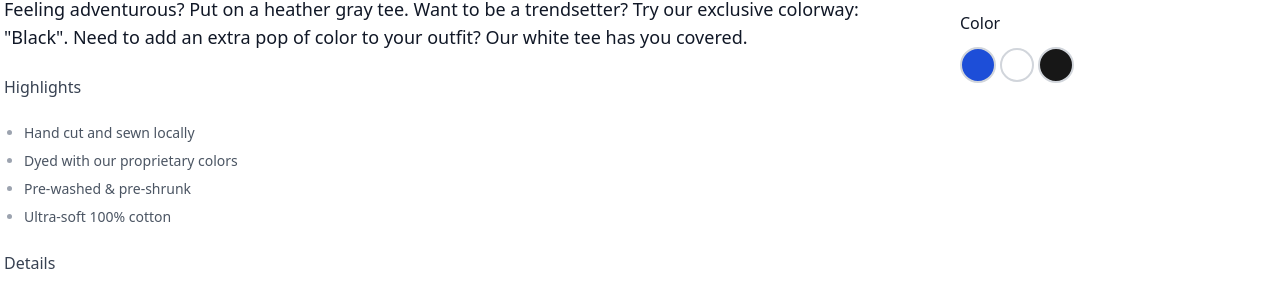
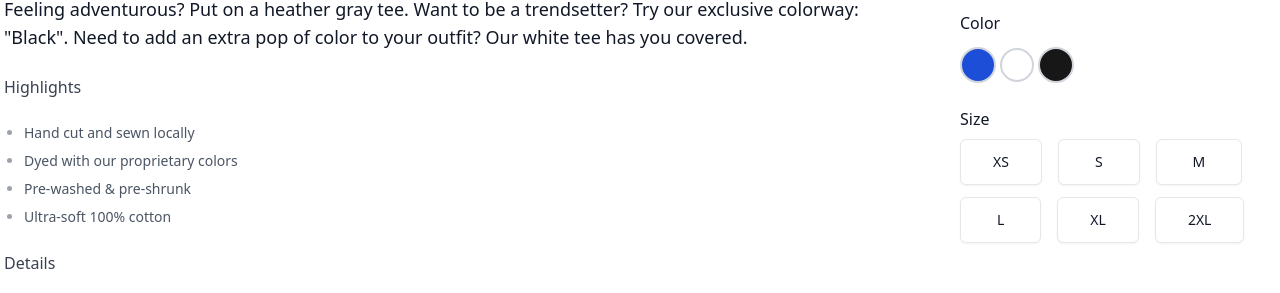
Before and after one commit to Shoaibv2/Ruby-Cart, a Next.js app: page /product/product in a window 1280 px wide. Shown: the part 1930-2223 px from the top of the page. Built offline with nearby package versions, Linux system fonts and the light colour scheme.

Commit message:
Add Sizes

```diff
--- a/pages/product/product.js
+++ b/pages/product/product.js
@@ -48,6 +48,20 @@ function Product() {
               <button className="border-2 border-gray-300  bg-white-800 rounded-full w-[34px] h-[34px] focus:outline-none"></button>
               <button className="border-2 border-gray-300  bg-neutral-900 rounded-full w-9 h-9 focus:outline-none"></button>
             </div>
+            <h2 className="mt-6 text-base font-medium text-gray-900">Size</h2>
+            <div className="flex flex-wrap pt-2">
+              <div className="lg:space-x-4 md:space-x-4">
+                <button className="p-8 border rounded-md  justify-center text-sm font-medium uppercase hover:bg-gray-50 focus:outline-none sm:py-3 bg-white shadow-sm text-gray-900">xs</button>
+                <button className="p-9 border rounded-md  justify-center text-sm font-medium uppercase hover:bg-gray-50 focus:outline-none sm:py-3 bg-white shadow-sm text-gray-900">s</button>
+                <button className="p-9 border rounded-md  justify-center text-sm font-medium uppercase hover:bg-gray-50 focus:outline-none sm:py-3 bg-white shadow-sm text-gray-900">m</button>
+              </div>
+              <div className="lg:space-x-4 md:space-x-4 mt-3">
+                <button className="p-9 border rounded-md justify-center text-sm font-medium uppercase hover:bg-gray-50 focus:outline-none sm:py-3 bg-white shadow-sm text-gray-900">l</button>
+                <button className="p-8 border rounded-md justify-center text-sm font-medium uppercase hover:bg-gray-50 focus:outline-none sm:py-3 bg-white shadow-sm text-gray-900">xl</button>
+                <button className="p-8 border rounded-md justify-center text-sm font-medium uppercase hover:bg-gray-50 focus:outline-none sm:py-3 bg-white shadow-sm text-gray-900">2xl</button>
+              </div>
+            </div>
+
           </div>
 
         </div>
```
